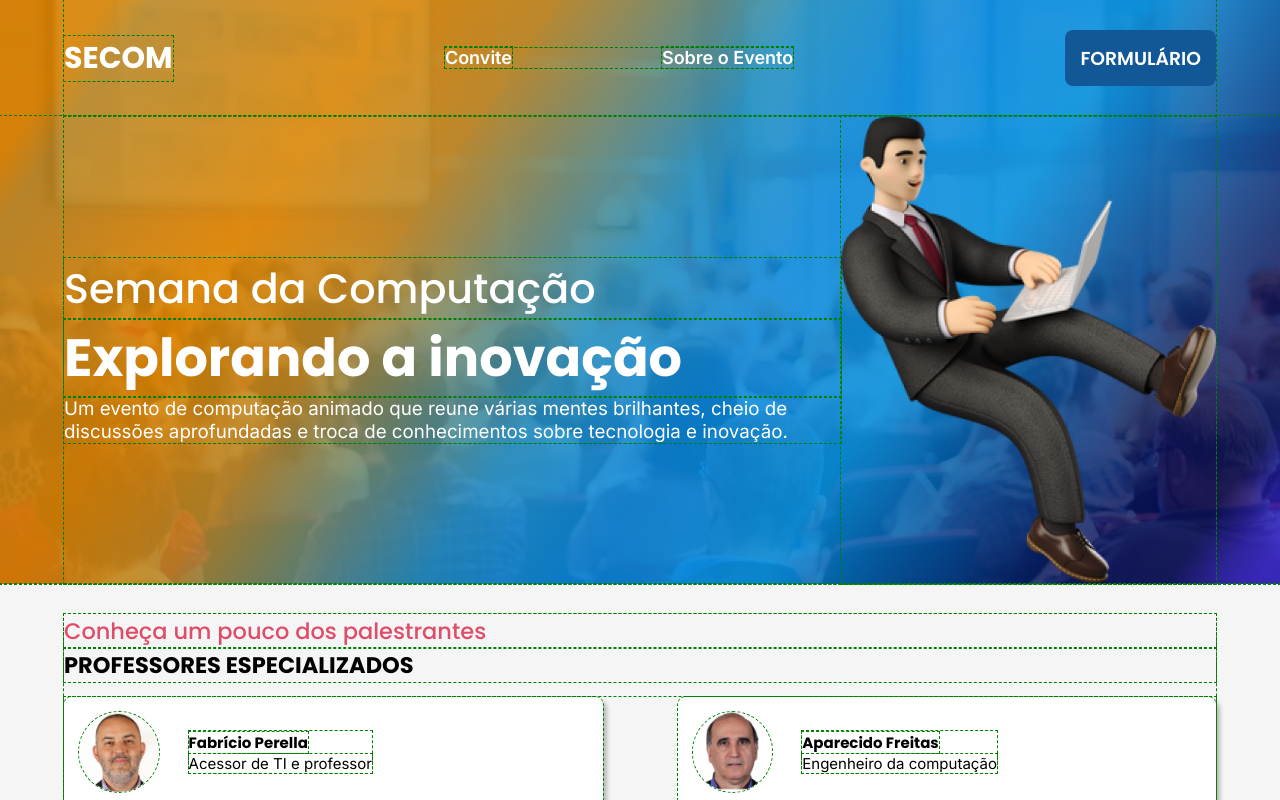
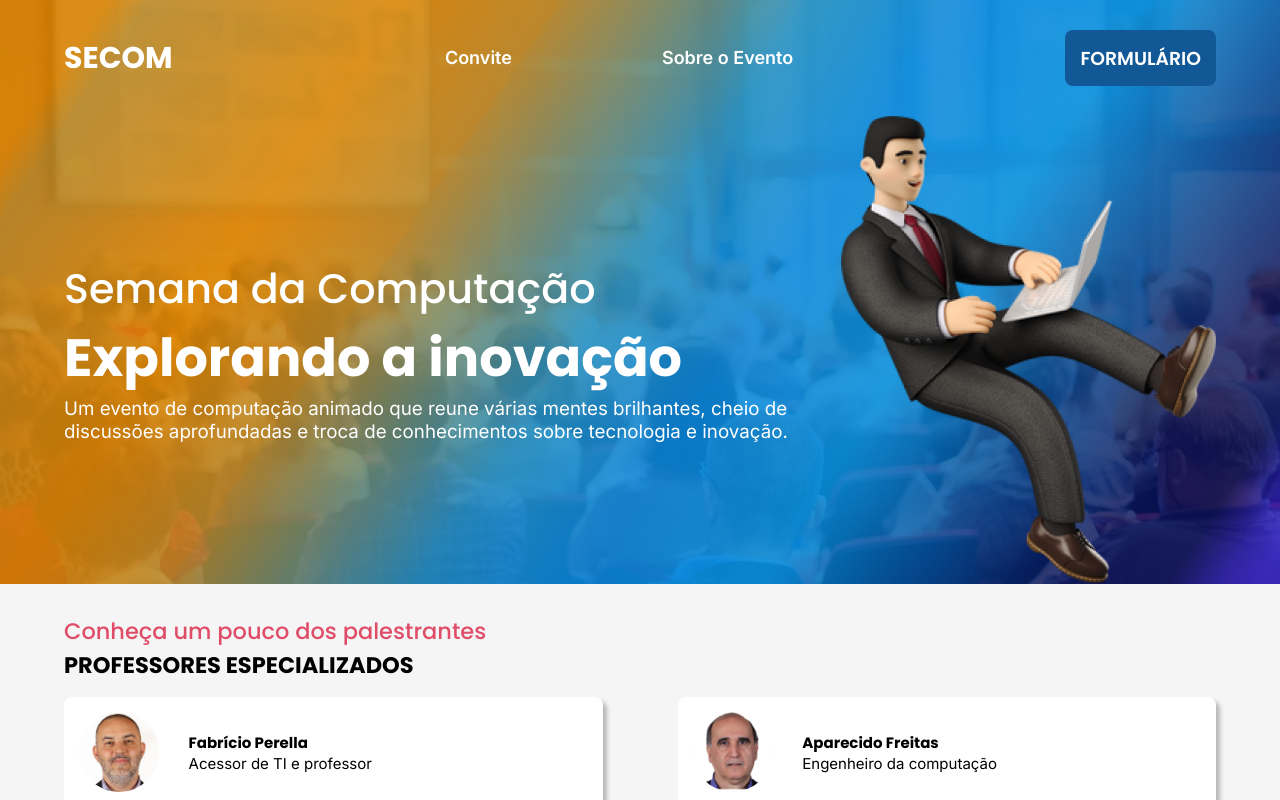
Before and after one commit to MuhFaveri/n2, a React (Create React App) app: page / in a window 1280 px wide. Shown: the top 800 px of the page. Built offline with nearby package versions, Linux system fonts and the light colour scheme.

Commit message:
tantofaz

```diff
--- a/src/components/sexo.js
+++ /dev/null
@@ -1,5 +0,0 @@
-export default function Sexo(){
-    return(
-        <p>Sexooooo</p>
-    )
-}
--- a/src/global.css
+++ b/src/global.css
@@ -13,7 +13,6 @@
     padding: 0;
     box-sizing: border-box;
     background-attachment:initial;
-    outline: green 1px dashed;
 }
 
 @media (max-width: 1440px) {
```
